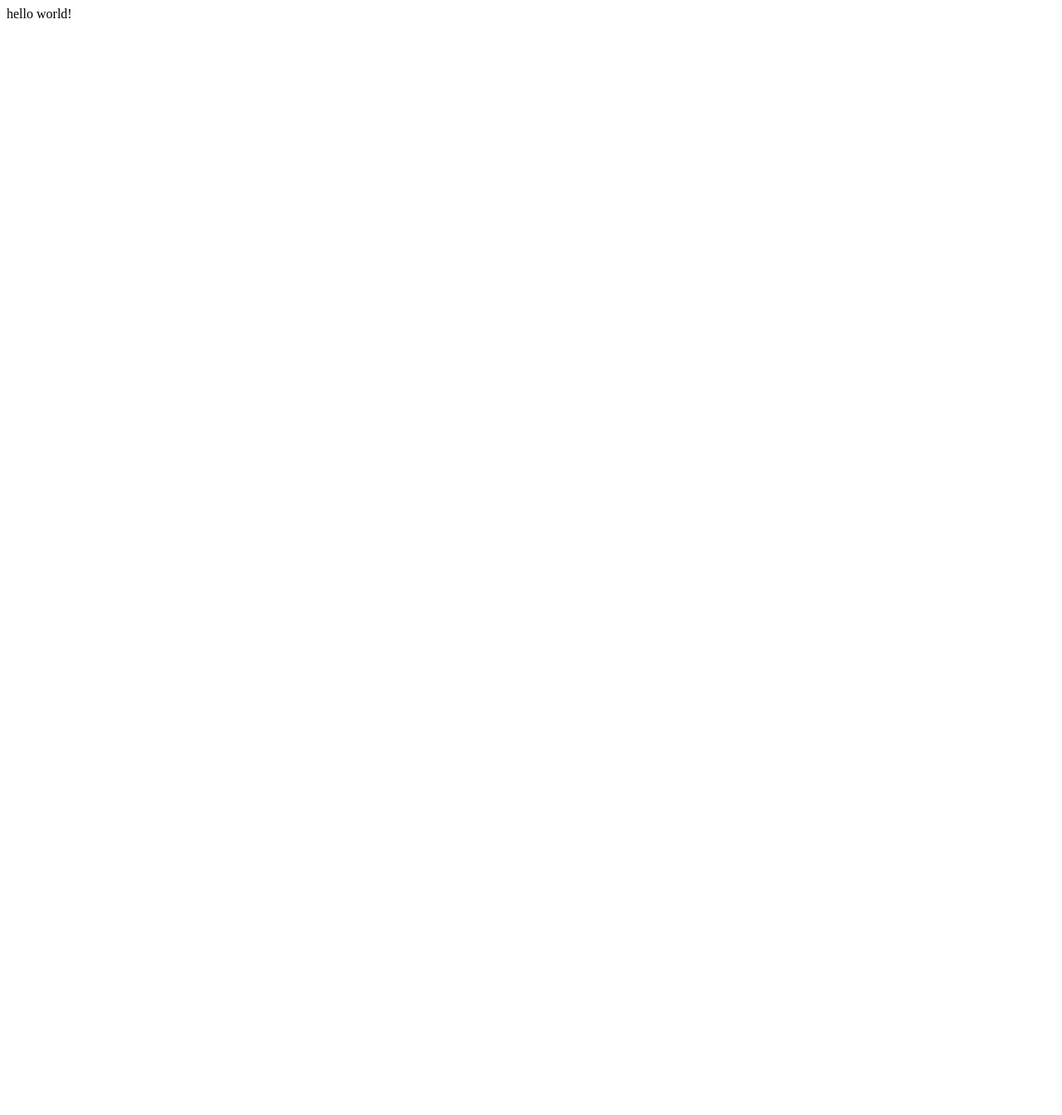
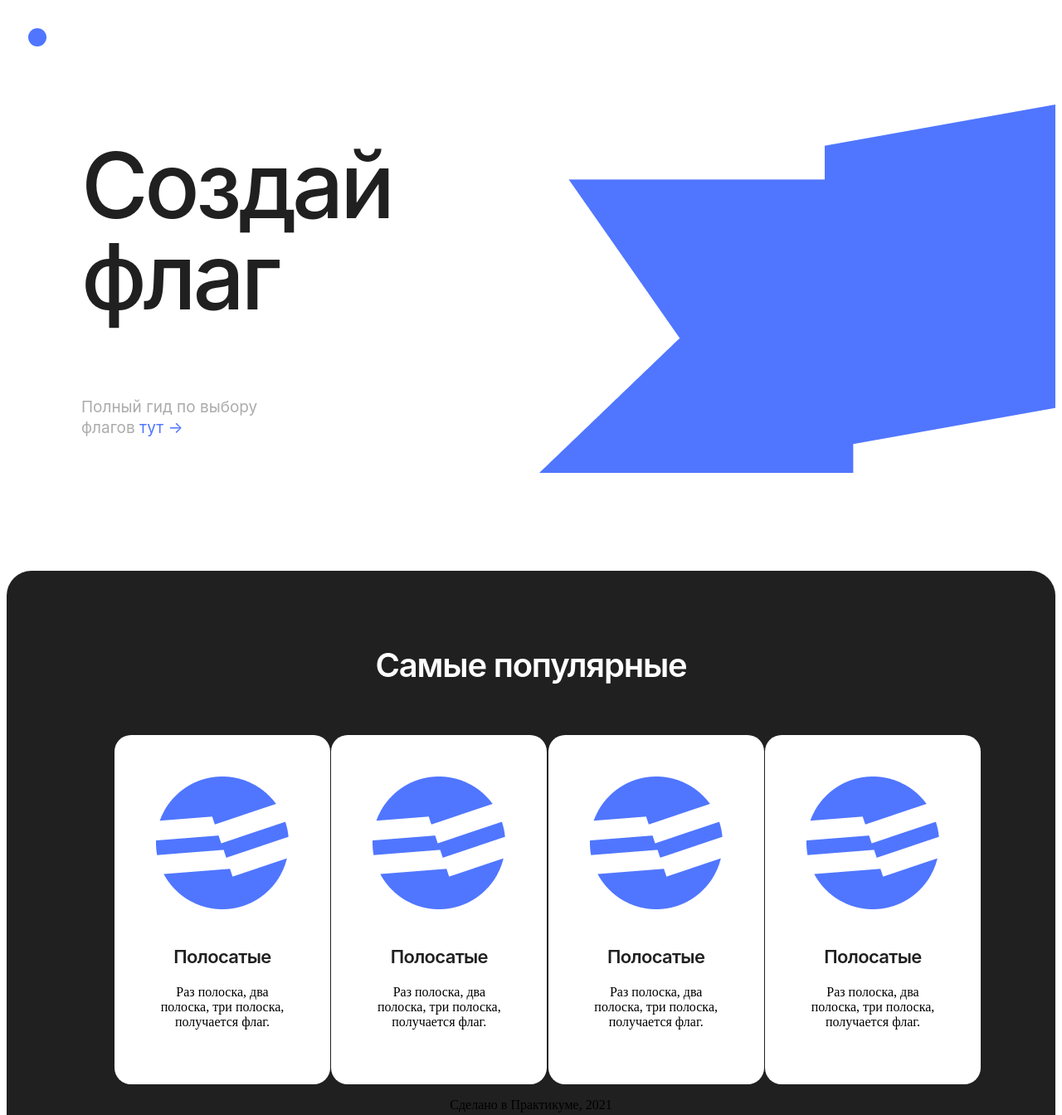
Before and after one commit to aasereb/first-project, a plain HTML site: page index.html in a window 1280 px wide. Shown: the top 1344 px of the page at 83% size. Before the commit the page ends 800 px from the top, so only its background shows below. Drawn offline with Linux system fonts and the light colour scheme.

Commit message:
hello firs template

```diff
--- /dev/null
+++ b/index.css
@@ -0,0 +1,113 @@
+.header {
+	padding: 160px 0 160px 90px;
+
+	background-image: url('./header-flag.png');
+	background-repeat: no-repeat;
+	background-position: right center;
+}
+
+.header__logo {
+	position: absolute;
+	left: 34px;
+	top: 34px;
+
+	width: 22px;
+	height: 22px;
+	border-radius: 50%;
+	background-color: #5076FF;
+}
+
+.header__title {
+	font-family: 'Inter';
+	font-style: normal;
+	font-weight: 500;
+	font-size: 110px;
+	line-height: 110px;
+	letter-spacing: -0.04em;
+	color: #202020;
+	margin: 0 0 90px;
+	width: 380px;
+}
+
+.header__subtitle {
+	font-family: 'Inter';
+	font-style: normal;
+	font-weight: 400;
+	font-size: 19px;
+	line-height: 25px;
+	color: #ACACAC;
+	margin: 0;
+	width: 230px;
+}
+
+.link {
+	color: #5076FF;
+	text-decoration: none;
+}
+
+.link:hover {
+	text-decoration: underline;
+}
+
+.popular {
+	text-align: center;
+	padding: 90px;
+	background-color: #202020;
+	border-radius: 30px;
+}
+
+.popular__title {
+	font-family: 'Inter';
+	font-style: normal;
+	font-weight: 600;
+	font-size: 40px;
+	line-height: 48px;
+	text-align: center;
+	letter-spacing: -0.03em;
+	color: #FFFFFF;
+	margin: 0 0 60px;
+}
+
+.cards {
+	display: flex;
+	justify-content: space-between;
+	list-style: none;
+}
+
+.card {
+	padding: 50px;
+	background-color: #FFFFFF;
+	border-radius: 20px;
+	width: 260px;
+	box-sizing: border-box;
+}
+
+.card__title {
+	font-family: 'Inter';
+	font-style: normal;
+	font-weight: 600;
+	font-size: 22px;
+	line-height: 27px;
+	/* identical to box height */
+
+	text-align: center;
+	letter-spacing: -0.03em;
+
+	color: #202020;
+
+	margin: 40px 0 20px;
+}
+
+.card__subtitle {
+	font-family: 'Inter';
+	font-style: normal;
+	font-weight: 500;
+	font-size: 13px;
+	line-height: 17px;
+	/* or 131% */
+
+	text-align: center;
+
+	color: #202020;
+	margin: 0;
+}
--- a/index.html
+++ b/index.html
@@ -1 +1,51 @@
-hello world!
+<!DOCTYPE html>
+<html lang="en">
+
+<head>
+	<meta charset="UTF-8">
+	<meta http-equiv="X-UA-Compatible" content="IE=edge">
+	<meta name="viewport" content="width=device-width, initial-scale=1.0">
+	<title>Document</title>
+	<link rel="stylesheet" href="./index.css">
+</head>
+
+<body>
+	<header class="header">
+		<div class="header__logo"></div>
+		<h1 class="header__title">Создай флаг</h1>
+		<p class="header__subtitle">
+			Полный гид по выбору флагов
+			<a class="link" href="#">тут →</a>
+		</p>
+	</header>
+	<main>
+		<section class="popular">
+			<h2 class="popular__title">Самые популярные</h2>
+			<ul class="cards">
+				<li class="card">
+					<img class="card__img" src="./flag-example.png" alt="">
+					<h3 class="card__title">Полосатые</h3>
+					<p class="card__description">Раз полоска, два полоска, три полоска, получается флаг.</p>
+				</li>
+				<li class="card">
+					<img class="card__img" src="./flag-example.png" alt="">
+					<h3 class="card__title">Полосатые</h3>
+					<p class="card__description">Раз полоска, два полоска, три полоска, получается флаг.</p>
+				</li>
+				<li class="card">
+					<img class="card__img" src="./flag-example.png" alt="">
+					<h3 class="card__title">Полосатые</h3>
+					<p class="card__description">Раз полоска, два полоска, три полоска, получается флаг.</p>
+				</li>
+				<li class="card">
+					<img class="card__img" src="./flag-example.png" alt="">
+					<h3 class="card__title">Полосатые</h3>
+					<p class="card__description">Раз полоска, два полоска, три полоска, получается флаг.</p>
+				</li>
+			</ul>
+			<p class="footer">Сделано в Практикуме, 2021</p>
+		</section>
+	</main>
+</body>
+
+</html>
```
Also changed, not shown: flag-example.png (added), header-flag.png (added).
